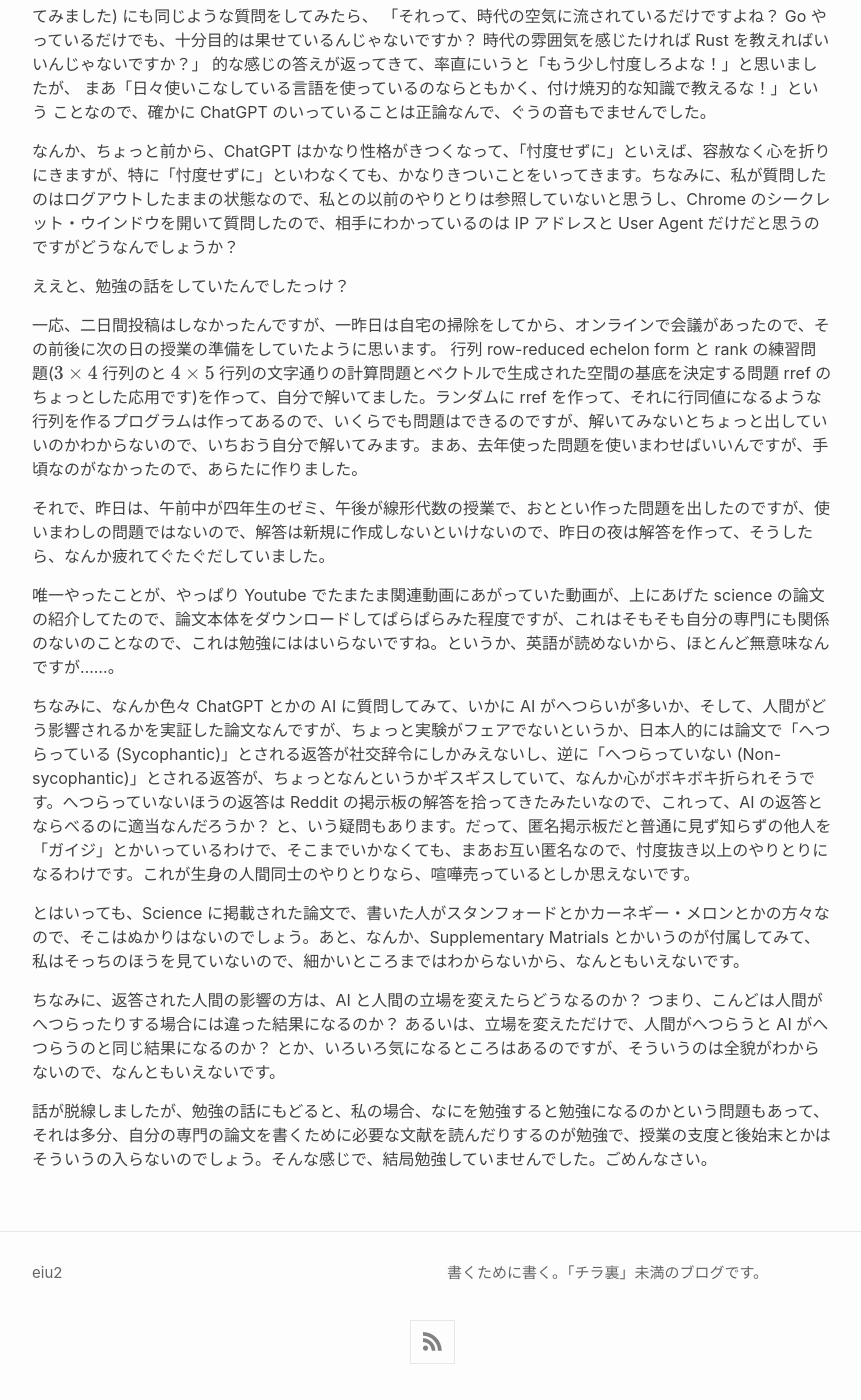
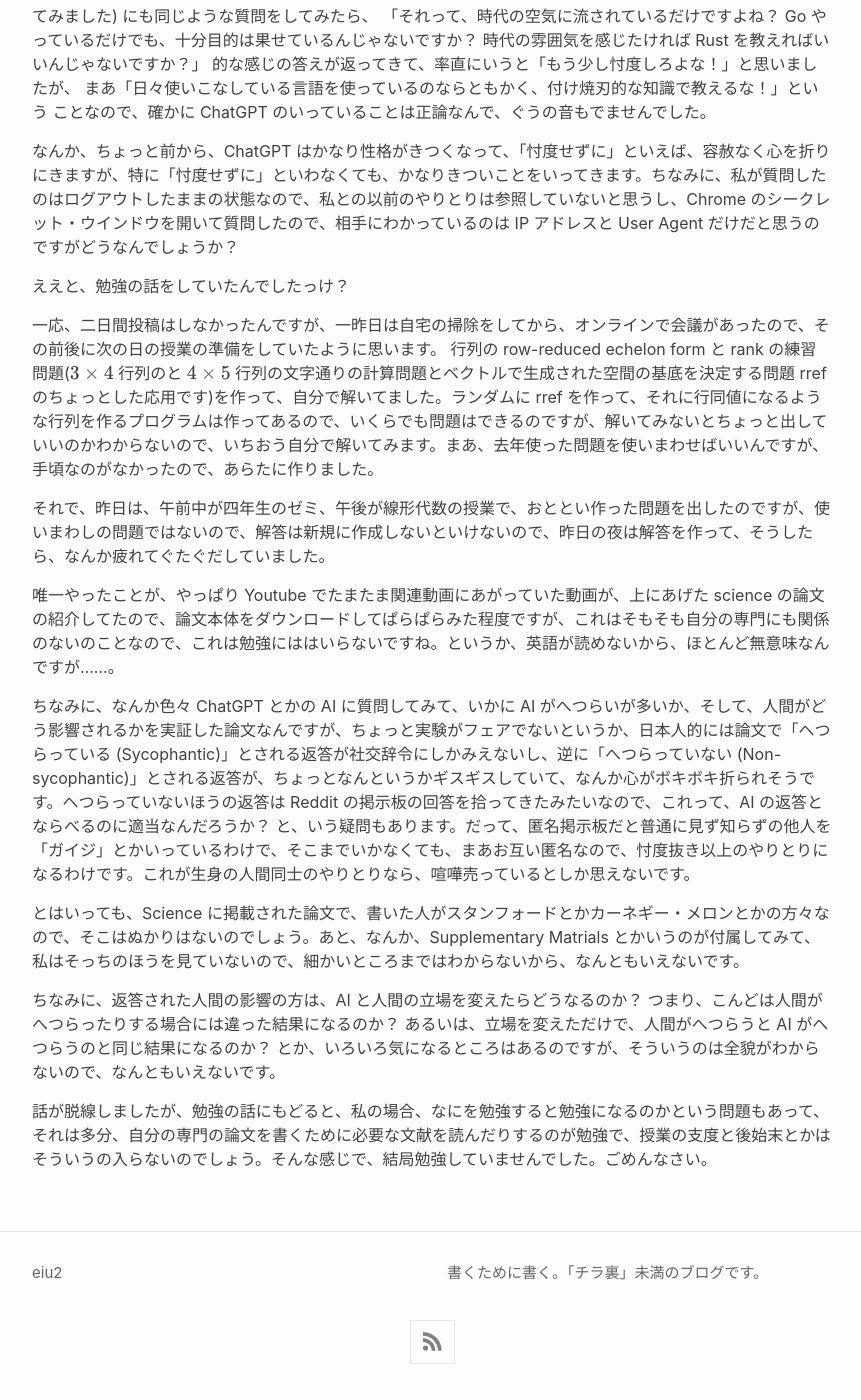
Before and after one commit to eiu2/eiu2.github.com, a Jekyll site: the page built from _posts/2026-05-30-study.md, in a window 1280 px wide and 1400 px high, scrolled down 486 px. Shown: the whole window, without its empty margins (208-1069 px from the left). Built offline with Jekyll 4.4.1, drawn with Linux system fonts in a browser that asks for light colours; nearby versions of some CDN libraries; formulas are drawn with MathJax 3.

Commit message:
Update 2026-05-30-study.md

```diff
--- a/_posts/2026-05-30-study.md
+++ b/_posts/2026-05-30-study.md
@@ -27,13 +27,13 @@ ChatGPT (5.1 あたりでしょうか？ ログアウトしたままの状態で
 
 ええと、勉強の話をしていたんでしたっけ？
 
-一応、二日間投稿はしなかったんですが、一昨日は自宅の掃除をしてから、オンラインで会議があったので、その前後に次の日の授業の準備をしていたように思います。 行列 row-reduced echelon form と rank の練習問題($3 \times 4$ 行列のと $4 \times 5$ 行列の文字通りの計算問題とベクトルで生成された空間の基底を決定する問題 rref のちょっとした応用です)を作って、自分で解いてました。ランダムに rref を作って、それに行同値になるような行列を作るプログラムは作ってあるので、いくらでも問題はできるのですが、解いてみないとちょっと出していいのかわからないので、いちおう自分で解いてみます。まあ、去年使った問題を使いまわせばいいんですが、手頃なのがなかったので、あらたに作りました。
+一応、二日間投稿はしなかったんですが、一昨日は自宅の掃除をしてから、オンラインで会議があったので、その前後に次の日の授業の準備をしていたように思います。 行列の row-reduced echelon form と rank の練習問題($3 \times 4$ 行列のと $4 \times 5$ 行列の文字通りの計算問題とベクトルで生成された空間の基底を決定する問題 rref のちょっとした応用です)を作って、自分で解いてました。ランダムに rref を作って、それに行同値になるような行列を作るプログラムは作ってあるので、いくらでも問題はできるのですが、解いてみないとちょっと出していいのかわからないので、いちおう自分で解いてみます。まあ、去年使った問題を使いまわせばいいんですが、手頃なのがなかったので、あらたに作りました。
 
 それで、昨日は、午前中が四年生のゼミ、午後が線形代数の授業で、おととい作った問題を出したのですが、使いまわしの問題ではないので、解答は新規に作成しないといけないので、昨日の夜は解答を作って、そうしたら、なんか疲れてぐたぐだしていました。
 
 唯一やったことが、やっぱり Youtube でたまたま関連動画にあがっていた動画が、上にあげた science の論文の紹介してたので、論文本体をダウンロードしてぱらぱらみた程度ですが、これはそもそも自分の専門にも関係のないのことなので、これは勉強にははいらないですね。というか、英語が読めないから、ほとんど無意味なんですが……。
 
-ちなみに、なんか色々 ChatGPT とかの AI に質問してみて、いかに AI がへつらいが多いか、そして、人間がどう影響されるかを実証した論文なんですが、ちょっと実験がフェアでないというか、日本人的には論文で「へつらっている (Sycophantic)」とされる返答が社交辞令にしかみえないし、逆に「へつらっていない (Non-sycophantic)」とされる返答が、ちょっとなんというかギスギスしていて、なんか心がボキボキ折られそうです。へつらっていないほうの返答は Reddit の掲示板の解答を拾ってきたみたいなので、これって、AI の返答とならべるのに適当なんだろうか？ と、いう疑問もあります。だって、匿名掲示板だと普通に見ず知らずの他人を「ガイジ」とかいっているわけで、そこまでいかなくても、まあお互い匿名なので、忖度抜き以上のやりとりになるわけです。これが生身の人間同士のやりとりなら、喧嘩売っているとしか思えないです。
+ちなみに、なんか色々 ChatGPT とかの AI に質問してみて、いかに AI がへつらいが多いか、そして、人間がどう影響されるかを実証した論文なんですが、ちょっと実験がフェアでないというか、日本人的には論文で「へつらっている (Sycophantic)」とされる返答が社交辞令にしかみえないし、逆に「へつらっていない (Non-sycophantic)」とされる返答が、ちょっとなんというかギスギスしていて、なんか心がボキボキ折られそうです。へつらっていないほうの返答は Reddit の掲示板の回答を拾ってきたみたいなので、これって、AI の返答とならべるのに適当なんだろうか？ と、いう疑問もあります。だって、匿名掲示板だと普通に見ず知らずの他人を「ガイジ」とかいっているわけで、そこまでいかなくても、まあお互い匿名なので、忖度抜き以上のやりとりになるわけです。これが生身の人間同士のやりとりなら、喧嘩売っているとしか思えないです。
 
 とはいっても、Science に掲載された論文で、書いた人がスタンフォードとかカーネギー・メロンとかの方々なので、そこはぬかりはないのでしょう。あと、なんか、Supplementary Matrials とかいうのが付属してみて、私はそっちのほうを見ていないので、細かいところまではわからないから、なんともいえないです。
 
```
